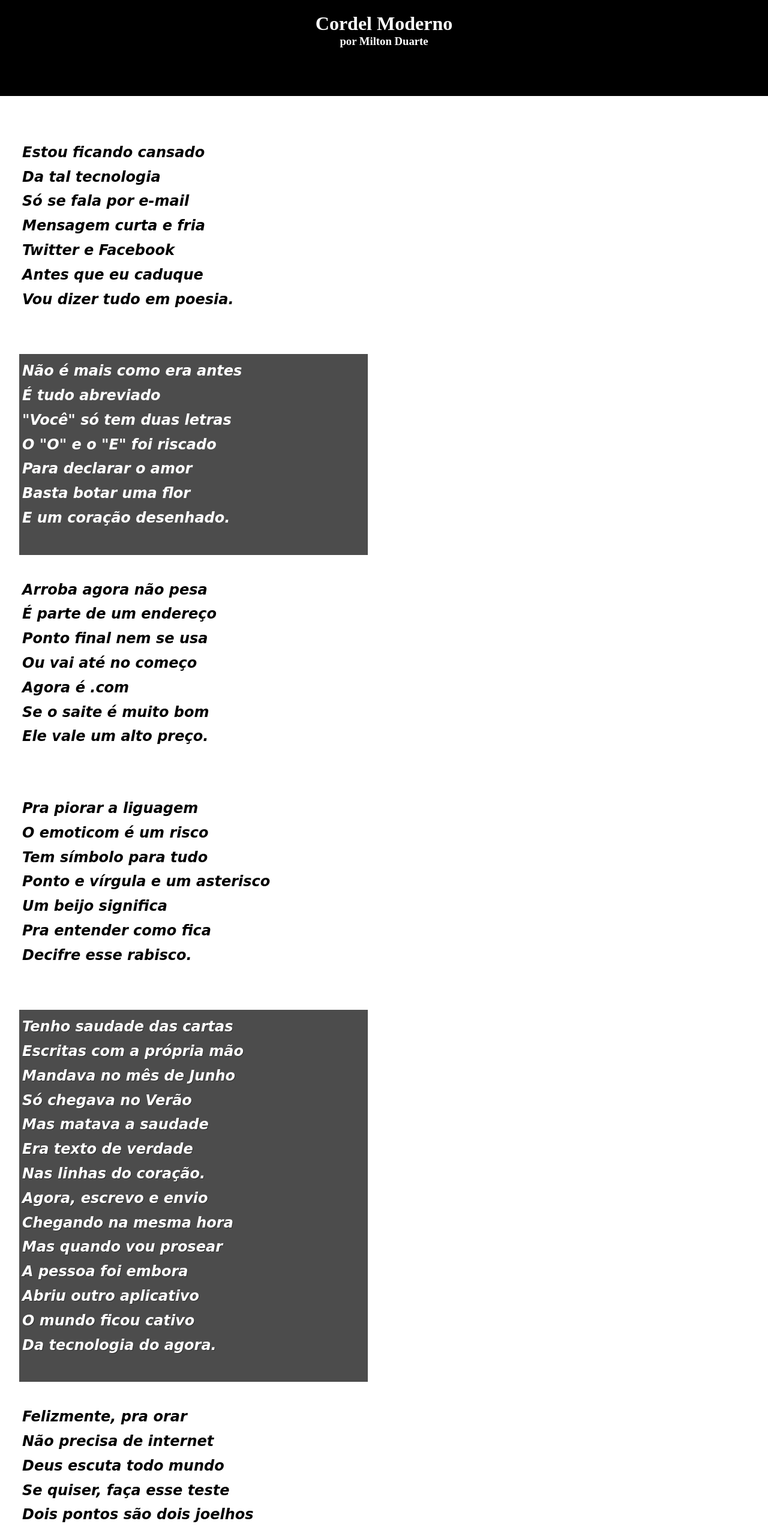
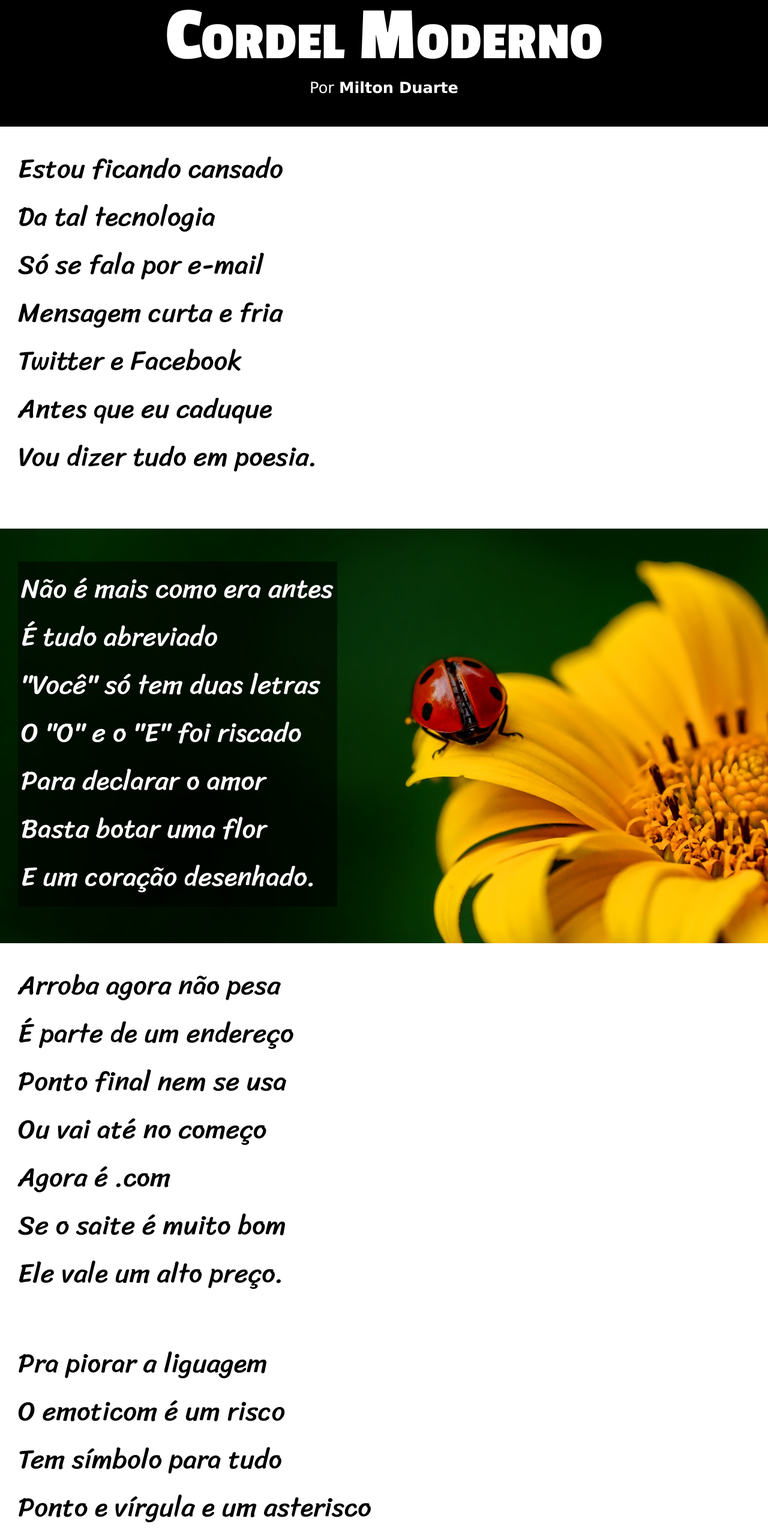
Before and after one commit to 0thiago/projeto-cordel, a plain HTML site: page index.html in a window 1280 px wide. Shown: the part 60-2610 px from the top of the page at 60% size. Drawn offline with Linux system fonts and the light colour scheme.

Commit message:
atualizações estudos projeto cordel

```diff
--- a/index.html
+++ b/index.html
@@ -4,106 +4,100 @@
     <meta charset="UTF-8">
     <meta http-equiv="X-UA-Compatible" content="IE=edge">
     <meta name="viewport" content="width=device-width, initial-scale=1.0">
-    <title>Projeto Cordel Mordeno</title>
+    <title>Cordel Moderno</title>
     <link rel="stylesheet" href="style.css">
 </head>
 <body>
 
 <header>
-        <div id="header_universo">
-            <div id="header_conteudo">
     <h1>Cordel Moderno</h1>
-                <h3>por Milton Duarte</h3>
-            </div>
-        </div>
-
+    <p>Por <a href="#">Milton Duarte</a></p>
 </header>
 
 <main>
-        <div id="d1">
-            <pre>
-Estou ficando cansado
-Da tal tecnologia
-Só se fala por e-mail
-Mensagem curta e fria
-Twitter e Facebook
-Antes que eu caduque
-Vou dizer tudo em poesia.
-            </pre>
-        </div >
-        <div id="d2">
-            <pre>
-Não é mais como era antes
-É tudo abreviado
-"Você" só tem duas letras
-O "O" e o "E" foi riscado
-Para declarar o amor
-Basta botar uma flor
-E um coração desenhado.
-            </pre>
-        </div>
-        <div id="d3">
-            <pre>
-Arroba agora não pesa
-É parte de um endereço
-Ponto final nem se usa
-Ou vai até no começo
-Agora é .com
-Se o saite é muito bom
-Ele vale um alto preço.
-            </pre>
+    <div id="normal">
+        <p>
+            Estou ficando cansado<br>
+            Da tal tecnologia<br>
+            Só se fala por e-mail<br>
+            Mensagem curta e fria<br>
+            Twitter e Facebook<br>
+            Antes que eu caduque<br>
+            Vou dizer tudo em poesia.<br>
+        </p>
     </div>
 
-        <div id="d4">
-            <pre>
-Pra piorar a liguagem
-O emoticom é um risco
-Tem símbolo para tudo
-Ponto e vírgula e um asterisco
-Um beijo significa
-Pra entender como fica
-Decifre esse rabisco.
-            </pre>
+    <div id="imagem1">
+        <p class="imagem">
+            Não é mais como era antes<br>
+            É tudo abreviado<br>
+            "Você" só tem duas letras<br>
+            O "O" e o "E" foi riscado<br>
+            Para declarar o amor<br>
+            Basta botar uma flor<br>
+            E um coração desenhado.<br>
+        </p>
     </div>
 
-        <div id="d5">
-            <pre>
-Tenho saudade das cartas
-Escritas com a própria mão
-Mandava no mês de Junho
-Só chegava no Verão
-Mas matava a saudade
-Era texto de verdade
-Nas linhas do coração.
-Agora, escrevo e envio
-Chegando na mesma hora
-Mas quando vou prosear
-A pessoa foi embora
-Abriu outro aplicativo
-O mundo ficou cativo
-Da tecnologia do agora.
-            </pre>
-        </div>
-        <div id="d6">
-            <pre>
-Felizmente, pra orar
-Não precisa de internet
-Deus escuta todo mundo
-Se quiser, faça esse teste
-Dois pontos são dois joelhos
-Seus lábios são aparelhos
-Deixe que Deus interprete.
-            </pre>
+    <div id="div_duplo">
+        <p id="p_duplo">
+            Arroba agora não pesa<br>
+            É parte de um endereço<br>
+            Ponto final nem se usa<br>
+            Ou vai até no começo<br>
+            Agora é .com<br>
+            Se o saite é muito bom<br>
+            Ele vale um alto preço.<br>
+        </p>
+
+        <p>
+            Pra piorar a liguagem<br>
+            O emoticom é um risco<br>
+            Tem símbolo para tudo<br>
+            Ponto e vírgula e um asterisco<br>
+            Um beijo significa<br>
+            Pra entender como fica<br>
+            Decifre esse rabisco.<br>
+        </p>
     </div>
 
+    <div id="imagem2">
+        <p class="imagem2">
+            Tenho saudade das cartas<br>
+            Escritas com a própria mão<br>
+            Mandava no mês de Junho<br>
+            Só chegava no Verão<br>
+            Mas matava a saudade<br>
+            Era texto de verdade<br>
+            Nas linhas do coração.<br>
+        </p>
+    </div>
+
+    <div id="div_duplo">
+        <p id="p_duplo">
+            Agora, escrevo e envio<br>
+            Chegando na mesma hora<br>
+            Mas quando vou prosear<br>
+            A pessoa foi embora<br>
+            Abriu outro aplicativo<br>
+            O mundo ficou cativo<br>
+            Da tecnologia do agora.<br>
+        </p>
+
+        <p>
+            Felizmente, pra orar<br>
+            Não precisa de internet<br>
+            Deus escuta todo mundo<br>
+            Se quiser, faça esse teste<br>
+            Dois pontos são dois joelhos<br>
+            Seus lábios são aparelhos<br>
+            Deixe que Deus interprete.<br>
+        </p>
+    </div>
 </main>
 
 <footer>
-
-        <div id="rodape">
-            <p>Site criado por Gustavo Guanabara para o CursoemVideo</p>
-        </div>
-
+    <p>Site criado por <a href="#">Thiago Soares</a> para estudos no <a href="#">CursoEmVideo</a></p>
 </footer>
 
 </body>
--- a/style.css
+++ b/style.css
@@ -1,77 +1,122 @@
 @charset "UTF-8";
 
-* {margin: 0px;}
+@import url('https://fonts.googleapis.com/css2?family=Passion+One:wght@400;700;900&display=swap');
+
+@import url('https://fonts.googleapis.com/css2?family=Sriracha&display=swap');
+
+:root {
+    --fonte1: Verdana, Geneva, Tahoma, sans-serif;
+    --fonte2: 'Passion One', cursive;
+    --fonte3: 'Sriracha', cursive;
+     }
+
+    * {margin: 0px;}
+
+a {
+    text-decoration: none;
+}
 
 header {
     background-color: black;
     color: white;
-    margin-bottom: 25px;
+    text-align: center;
+}
+
+header > h1 {
+    font-family: var(--fonte2);
+    font-size: 10vw;
+    font-weight: bold;
+    font-variant: small-caps;
+    padding: 50px 0px 0px 0px;
+}
+
+header > p {
+    font-family: var(--fonte1);
+    font-size: 2vw;
+    padding: 0 0 50px 0;
 
 }
 
-#header_universo {
-    height: 200px;
-    position: relative;
-    padding: 10px;
+header a {
+    color: white;
+    font-weight: bold;
 
 }
 
-#header_conteudo {
-    text-align: center;
-    position: absolute;
-    top: 50%;
-    left: 50%;
-
-    transform: translate(-50%, -50%);
+header a:hover {
+    text-decoration: underline;
 }
 
-pre {
-    font-family: cursive;
-    font-size: 1.5em;
-    font-style: italic;
-    font-weight: bold;
-    line-height: 1.7em;
-    font-family: cursive;
+main {
+    font-family: var(--fonte3);
+    font-size: 3.5vw;
 
 }
 
-main > div {
-    margin: 0 0 30px 32px;
-    max-width: 45%;
-    padding: 8px 0 0 5px;
+div#normal {
+    margin: 30px 0px 80px 30px;
 }
 
-#d1 {
-    background-color: white;
-    color: black;
-    font-style: italic;
-    max-width: 45%;
+#div_duplo {
+    margin: 30px 0px 90px 30px;
+}
+#p_duplo {
+    margin-bottom: 70px;
 }
 
-#d2 {
-    background-color: rgb(0, 0, 0, 0.7);
-    color: white;
-}
-
-#d3 {
+div#imagem1 {
+    position: relative;
+    background: url(imagens/background001.jpg) center center no-repeat fixed;
+    background-size: cover;
+    height: 54vw;
 
 }
 
-#d4 {
+p.imagem {
+    position: absolute;
+    background-color: rgba(0, 0, 0, 0.55);
+    width: 41vw;
+    color: white;
+    padding: 5px 2px 10px 5px;
+    margin: 0 0 0 30px;
+
+    top: 8%;
+}
+
+div#imagem2 {
+    position: relative;
+    background: url(imagens/background002.jpg) center center no-repeat fixed;
+    background-size: cover;
+    height: 54vw;
+    text-shadow: 1px 1px rgba(0, 0, 0, 0.458);
 
 }
 
-#d5 {
-    background-color: rgb(0, 0, 0, 0.7);
+p.imagem2 {
+    position: absolute;
+    background-color: rgba(0, 0, 0, 0.55);
+    width: 41.7vw;
     color: white;
-    text-shadow: 1px 1px rgba(0, 0, 0, 0.436);
+    padding: 5px 2px 10px 5px;
+    margin: 0 0 0 30px;
+
+    top: 8%;
 }
+
 footer {
     background-color: black;
     color: white;
-    margin: 10px;
+    text-align: center;
+    font-family: var(--fonte1);
     padding: 10px;
-    text-align: center;
-    font-family: Arial, Helvetica, sans-serif;
-    font-size: 1em;
 }
+
+footer a {
+    text-decoration: none;
+    color: white;
+    font-weight: bold;
+}
+
+footer a:hover {
+    text-decoration: underline;
+}
```
Also changed, not shown: imagens/background001.jpg (added), imagens/background002.jpg (added). Lines whose indentation alone changed are shown as unchanged.
